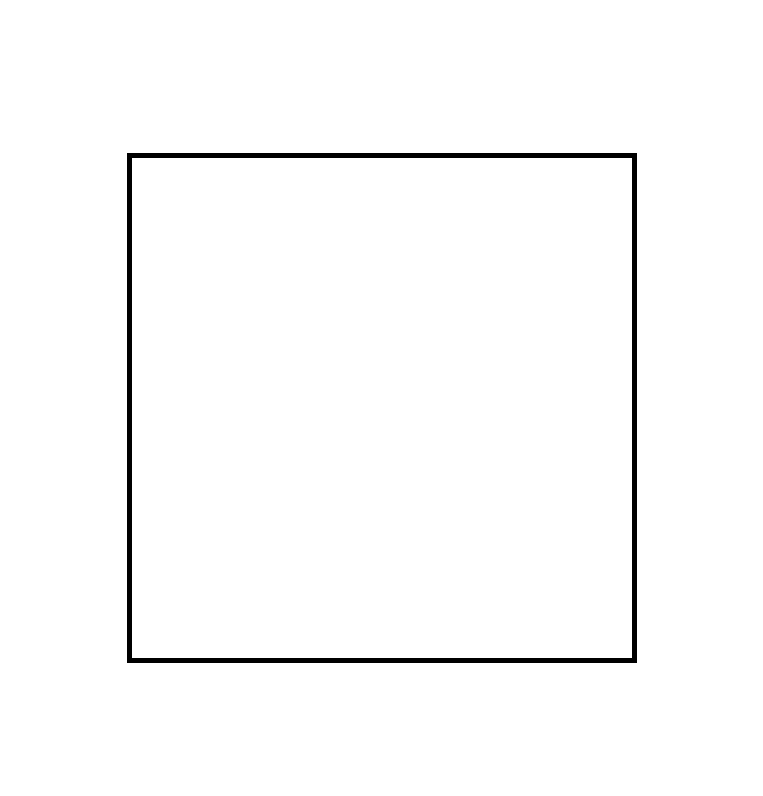
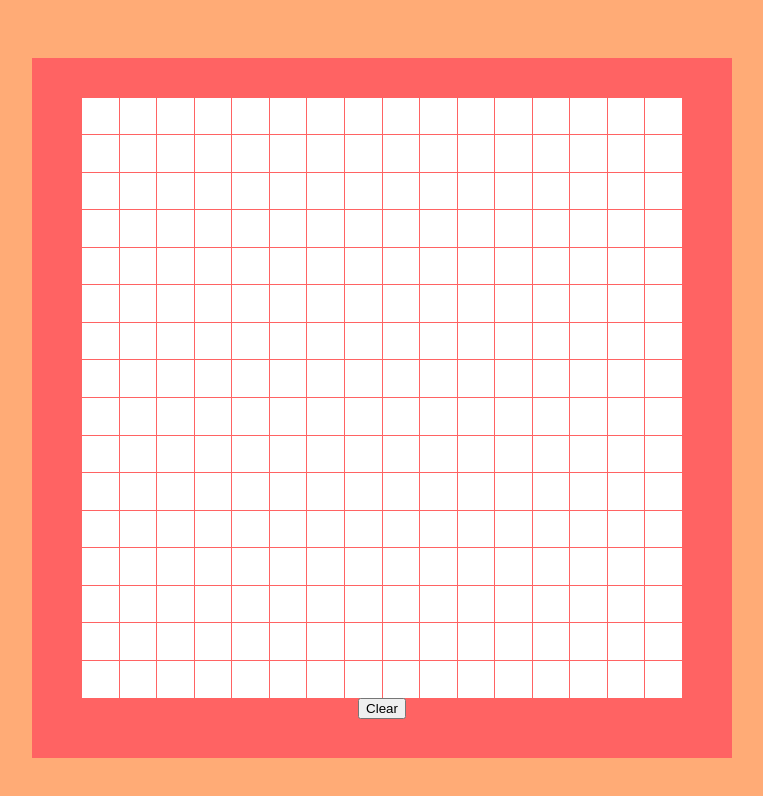
Before and after one commit to dimasjp/odin_etch-a-sketch, a plain HTML site: page index.html in a window 1280 px wide. Shown: the whole page, without its empty margins (258-1021 px from the left). Drawn offline with Linux system fonts and the light colour scheme.

Commit message:
Add clear/reset button

```diff
--- a/index.html
+++ b/index.html
@@ -7,8 +7,11 @@
     <script src="./script.js" defer></script>
 </head>
 <body>
-    <div class="gridContainer">
-
-    </div>
+    <main class="board">
+        <div id="gridContainer"></div>
+        <div id="buttons">
+            <button id="clearbtn">Clear</button>
+        </div>
+    </main>
 </body>
 </html>
--- a/script.js
+++ b/script.js
@@ -1,20 +1,40 @@
-const gridContainer = document.querySelector('.gridContainer');
+const gridContainer = document.querySelector('#gridContainer');
+const clearButton = document.querySelector('#clearbtn');
+const gridFill = document.querySelector('.gridfill');
 
 
-function createGrid(squares) {
-    gridContainer.style.gridTemplateColumns = `repeat(${squares}, 1fr)`
-    gridContainer.style.gridTemplateRows = `repeat(${squares}, 1fr)`
 
-    for (let i = 0; i < squares * squares; i++) {
-        let grid = document.createElement('div');
-        grid.classList.add('grid');
-        grid.addEventListener('mouseover', fillGrid);
-        gridContainer.appendChild(grid);
+function createGrid(size) {
+    gridContainer.style.gridTemplateColumns = `repeat(${size}, 1fr)`;
+    gridContainer.style.gridTemplateRows  = `repeat(${size}, 1fr)`;
+
+    for (let i = 0; i < size * size; i++) {
+        const grids = document.createElement('div');
+        grids.classList.add('grids');
+
+        grids.style.backgroundColor = 'white';
+
+        grids.addEventListener('mouseover', fillGrid);
+
+        gridContainer.appendChild(grids);
     }
 }
 
-function fillGrid() {
-    this.style.backgroundColor = "black";
+
+function fillGrid(e) {
+    e.target.style.backgroundColor = 'black';
 }
 
+clearButton.addEventListener('click', clearGrid);
+
+function clearGrid() {
+    while (gridContainer.hasChildNodes()) {
+        gridContainer.removeChild(gridContainer.firstChild);
+    }
+    createGrid(16)
+}
+
+
+
+
 createGrid(16);
--- a/style.css
+++ b/style.css
@@ -3,11 +3,26 @@ body {
     display: flex;
     align-items: center;
     justify-content: center;
+    background-color: #FFAB76;
 }
 
-.gridContainer {
+.board {
+    display: flex;
+    align-items: center;
+    justify-content: center;
+    flex-direction: column;
+    width: 700px;
+    height: 700px;
+    background-color: #FF6363;
+}
+
+#gridContainer {
     display: grid;
-    width: 500px;
-    height: 500px;
-    border: solid 5px black;
+    width: 600px;
+    height: 600px;
+    gap: 1px;
 }
+
+.gridFill {
+    background-color: black;
+}
```
